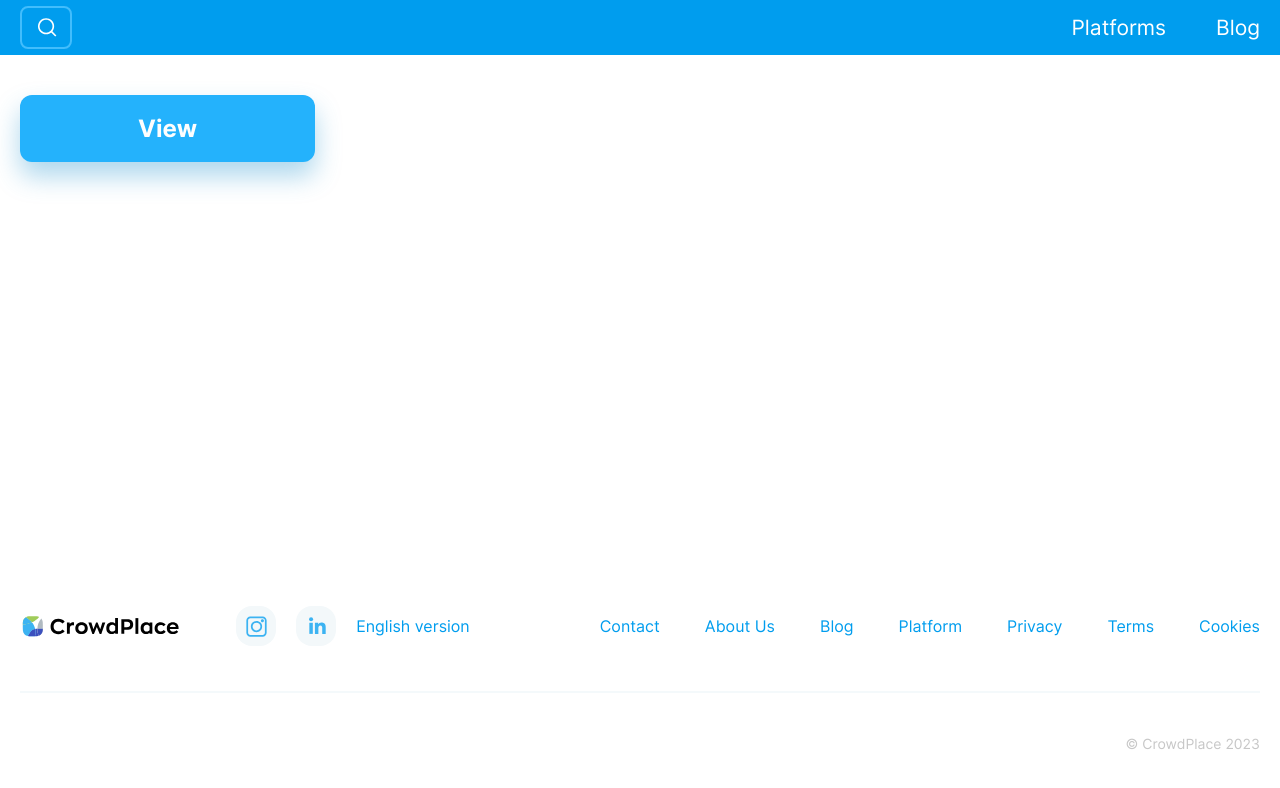
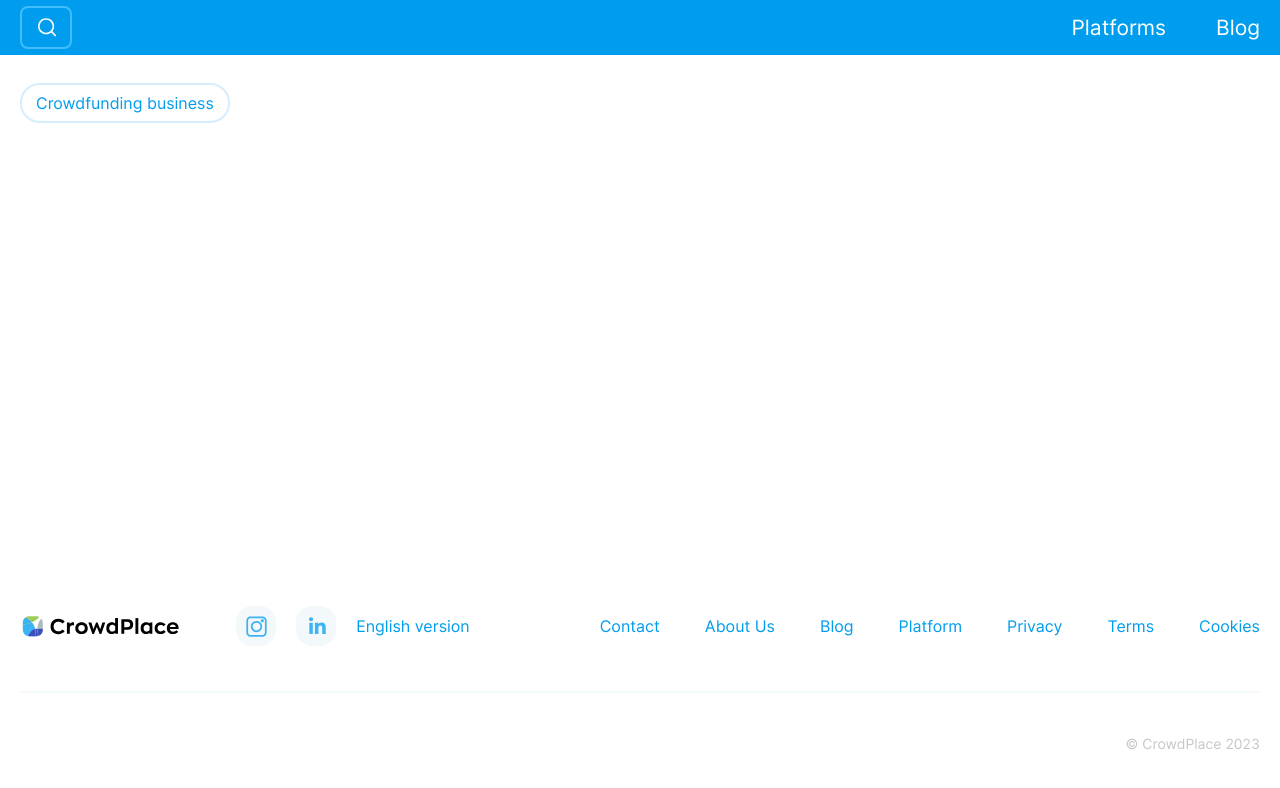
Before and after one commit to SinglePlayer56/crowd-place, a Next.js app: page / in a window 1280 px wide. Shown: the top 788 px of the page. Built offline with nearby package versions, Linux system fonts and the light colour scheme.

Commit message:
add Tag component

```diff
--- a/app/globals.css
+++ b/app/globals.css
@@ -118,7 +118,7 @@ h6 {
 
 .test-container {
   margin-top: 40px;
-  display: grid;
-  grid-template-columns: repeat(4, 1fr);
-  gap: 20px;
+  /*display: grid;*/
+  /*grid-template-columns: repeat(4, 1fr);*/
+  /*gap: 20px;*/
 }
--- a/app/page.tsx
+++ b/app/page.tsx
@@ -1,12 +1,12 @@
 import {CrowdfundingCardValues} from "@/consts";
-import {CrowdfundingCard, CustomButton} from "@/components";
+import {CrowdfundingCard, CustomButton, Tag} from "@/components";
 
 const Main = () => {
 
     return (
         <div className={'container'}>
             <div className={'test-container'}>
-                <CustomButton text={'View'} color={'blue'}/>
+                <Tag title={'Crowdfunding business'}/>
             </div>
         </div>
     );
--- a/components/Button/CustomButton.tsx
+++ b/components/CustomButton/CustomButton.tsx
@@ -1,4 +1,4 @@
-import {CustomButtonProps} from "@/components/Button/CustomButton.props";
+import {CustomButtonProps} from "@/components/CustomButton/CustomButton.props";
 import styles from './CustomButton.module.css';
 import cn from 'classnames';
 
--- /dev/null
+++ b/components/Tag/Tag.module.css
@@ -0,0 +1,10 @@
+.tag {
+    border: 2px solid #d5edfd;
+    border-radius: 19.5px;
+    font-family: var(--inter-font);
+    font-size: 16px;
+    font-weight: 400;
+    padding: 8px 14px;
+    color: #009dee;
+    white-space: nowrap;
+}
--- /dev/null
+++ b/components/Tag/Tag.props.ts
@@ -0,0 +1,3 @@
+export interface TagProps {
+    title: string;
+}
--- /dev/null
+++ b/components/Tag/Tag.tsx
@@ -0,0 +1,13 @@
+import {TagProps} from "./Tag.props";
+import styles from './Tag.module.css';
+
+const Tag = ({title}: TagProps) => {
+
+    return (
+        <span className={styles.tag}>
+            {title}
+        </span>
+    );
+};
+
+export default Tag;
--- a/components/index.ts
+++ b/components/index.ts
@@ -2,12 +2,14 @@ import FooterMainPage from "./FooterMainPage/FooterMainPage";
 import HeaderMainPage from "./HeaderMainPage/HeaderMainPage";
 import SocialIcon from "./SocialIcon/SocialIcon";
 import CrowdfundingCard from "./CrowdfundingCard/CrowdfundingCard";
-import CustomButton from "./Button/CustomButton";
+import CustomButton from "./CustomButton/CustomButton";
+import Tag from "./Tag/Tag";
 
 export {
     FooterMainPage,
     HeaderMainPage,
     SocialIcon,
     CrowdfundingCard,
-    CustomButton
+    CustomButton,
+    Tag
 }
```
Also changed, not shown: components/CustomButton/CustomButton.module.css (renamed from components/Button/CustomButton.module.css), components/CustomButton/CustomButton.props.ts (renamed from components/Button/CustomButton.props.ts).
